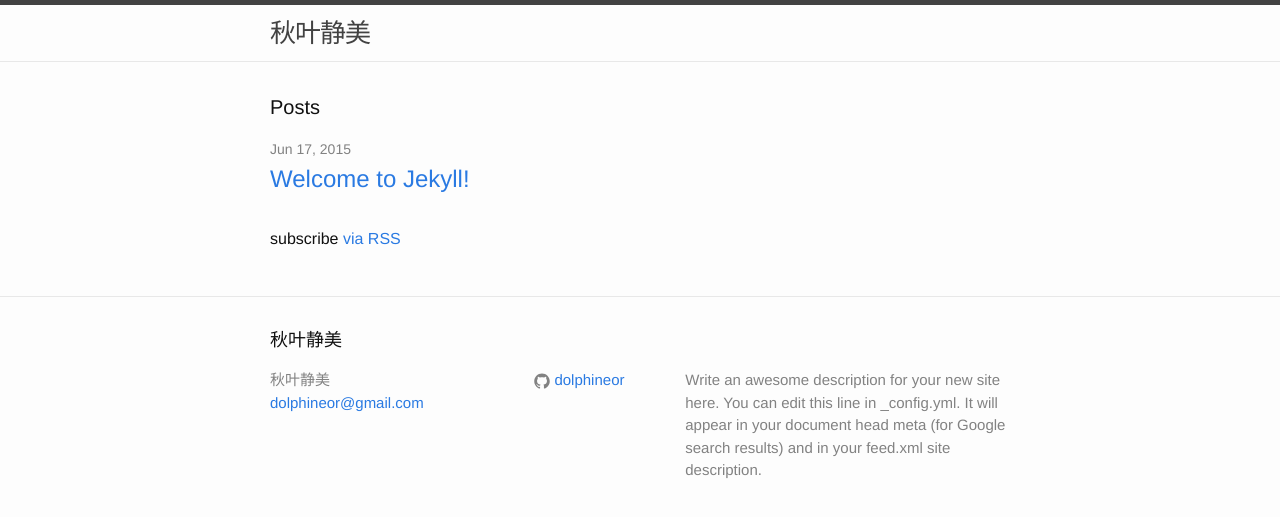
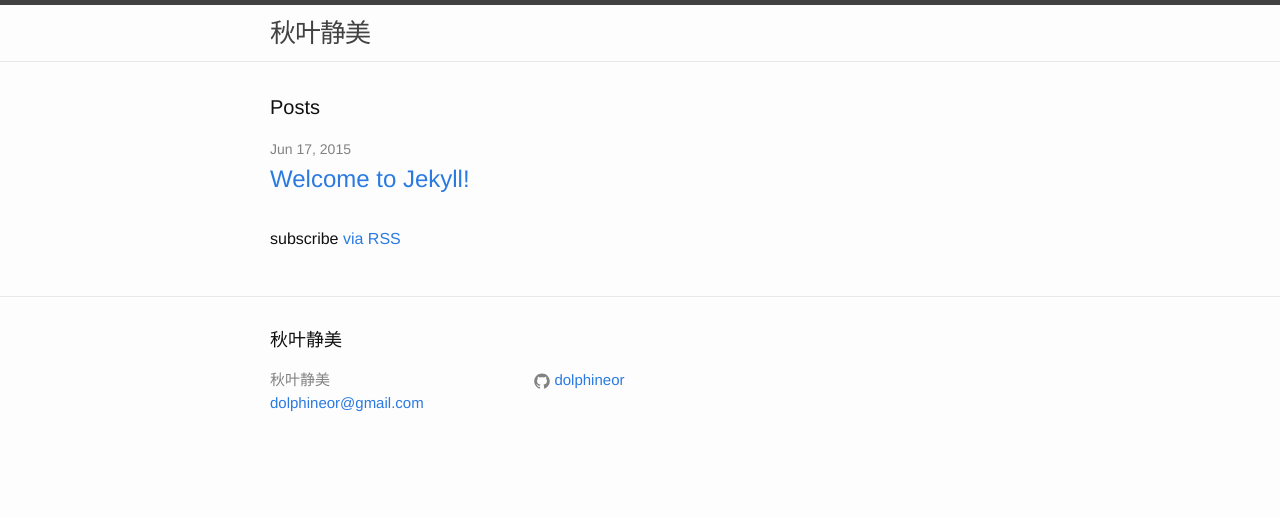
Before and after one commit to conchz/conchz.github.io, a Jekyll site: the page built from index.html, in a window 1280 px wide. Shown: the top 517 px of the page. Built offline with Jekyll 4.4.1, drawn with Linux system fonts in a browser that asks for light colours.

Commit message:
Update _config.yml

```diff
--- a/_config.yml
+++ b/_config.yml
@@ -1,11 +1,8 @@
 # Site settings
 title: 秋叶静美
 email: dolphineor@gmail.com
-description: > # this means to ignore newlines until "baseurl:"
-  Write an awesome description for your new site here. You can edit this
-  line in _config.yml. It will appear in your document head meta (for
-  Google search results) and in your feed.xml site description.
-baseurl: "" # the subpath of your site, e.g. /blog/
+description: > # dolphineor's blog based on Github Pages and Jekyll.
+baseurl: "/blog" # the subpath of your site, e.g. /blog/
 url: "http://dolphineor.info" # the base hostname & protocol for your site
 github_username:  dolphineor
 
```
